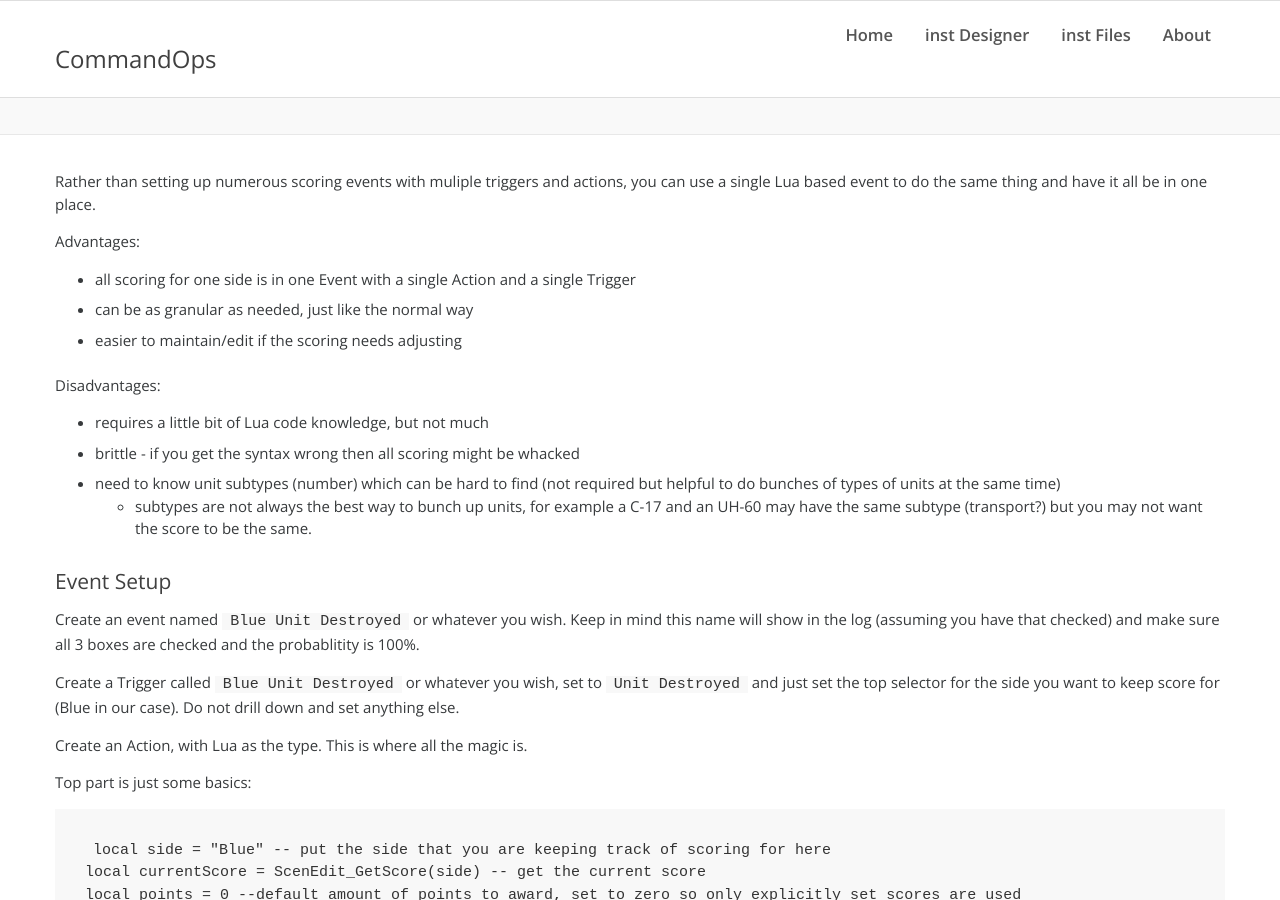
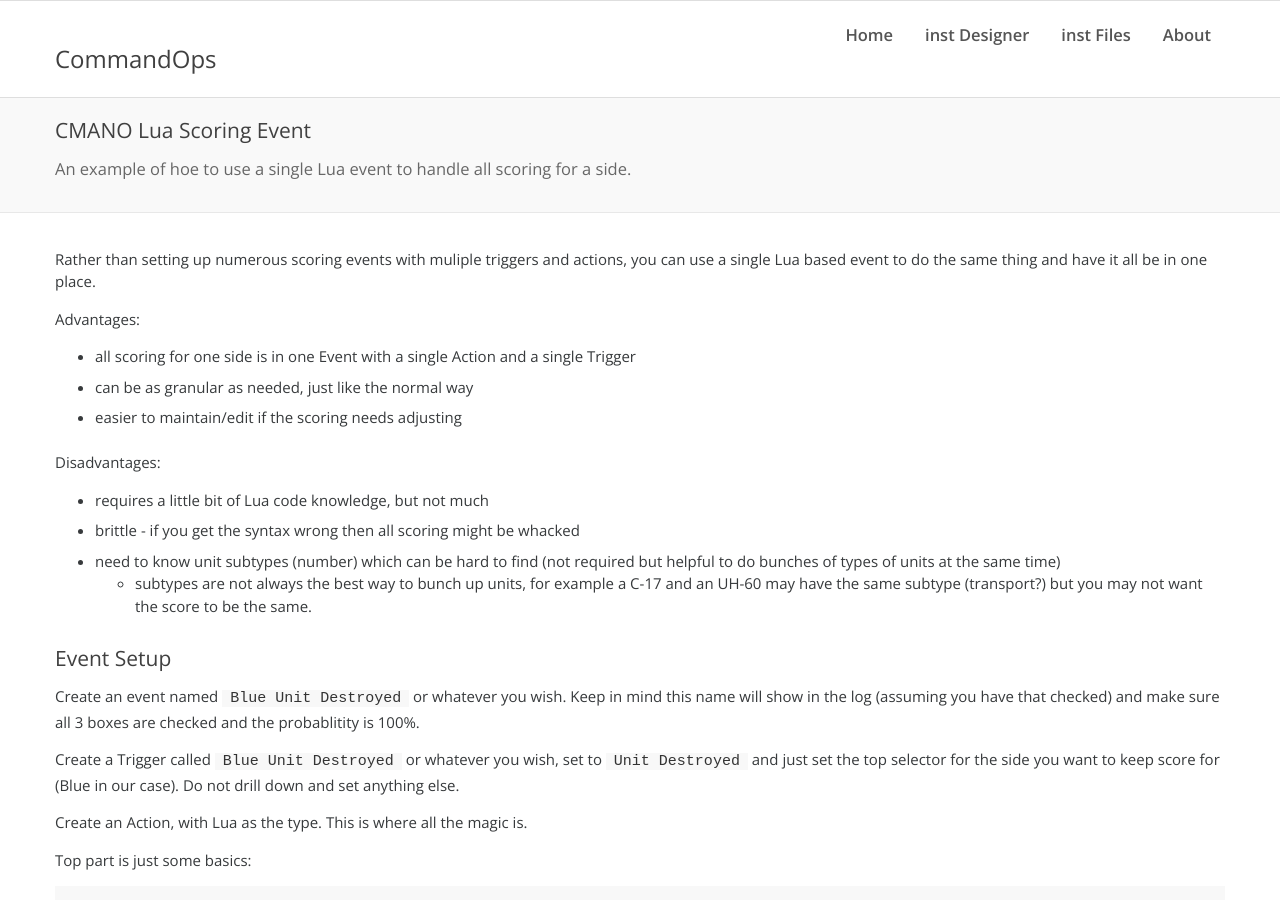
Before and after one commit to commandops/commandops.github.io, a Jekyll site: the page built from posts/lua-scoring-example.md, in a window 1280 px wide and 900 px high. Built offline with Jekyll 4.4.1, drawn with Linux system fonts in a browser that asks for light colours; our own code applies the rules of GitHub Pages for plain Markdown files; comment, search, counter and statistics services are not loaded.

Commit message:
Update lua-scoring-example.md

```diff
--- a/posts/lua-scoring-example.md
+++ b/posts/lua-scoring-example.md
@@ -1,3 +1,9 @@
+---
+title: CMANO Lua Scoring Event
+description: An example of hoe to use a single Lua event to handle all scoring for a side.
+layout: default
+---
+
 Rather than setting up numerous scoring events with muliple triggers and actions, you can use a single Lua based event to do the same thing and have it all be in one place.
 
 Advantages:
```
